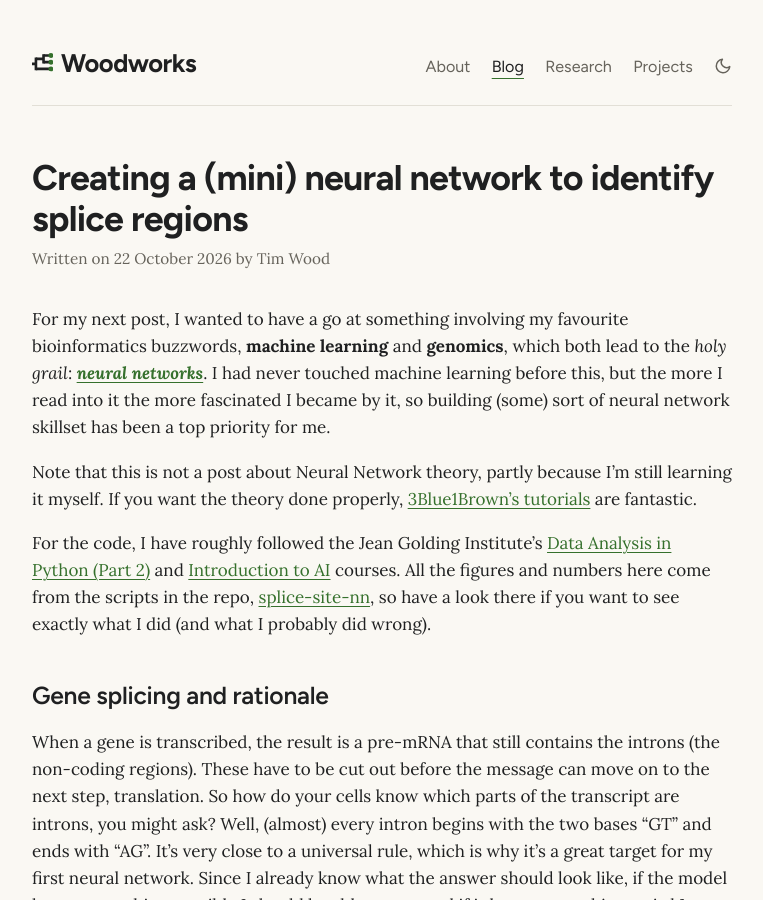
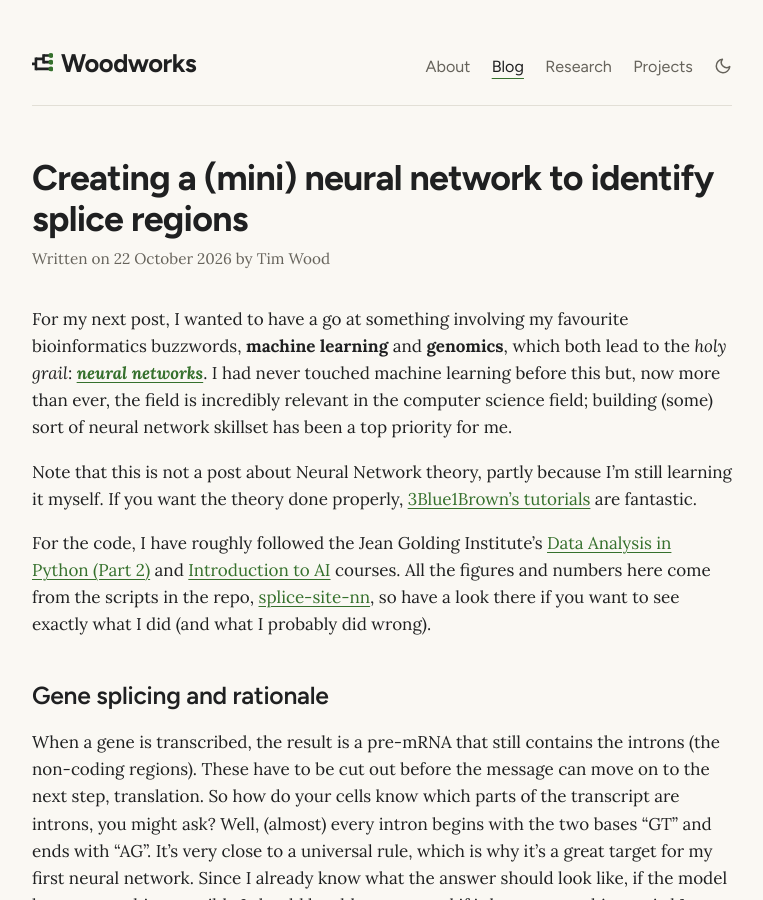
Before and after one commit to timj-wood/timj-wood.github.io, a Jekyll site: the page built from _posts/2026-10-22-splice-site-neural-network.md, in a window 1280 px wide and 900 px high. Shown: the whole window, without its empty margins (258-1021 px from the left). Built offline with Jekyll 4.4.1, drawn with Linux system fonts in a browser that asks for light colours.

Commit message:
Update 2026-10-22-splice-site-neural-network.md

```diff
--- a/_posts/2026-10-22-splice-site-neural-network.md
+++ b/_posts/2026-10-22-splice-site-neural-network.md
@@ -5,7 +5,7 @@ category: machine-learning
 tags: [neural-networks, genomics]
 ---
 
-For my next post, I wanted to have a go at something involving my favourite bioinformatics buzzwords, **machine learning** and **genomics**, which both lead to the *holy grail*: [***neural networks***](https://en.wikipedia.org/wiki/Neural_network_(machine_learning)). I had never touched machine learning before this, but the more I read into it the more fascinated I became by it, so building (some) sort of neural network skillset has been a top priority for me.
+For my next post, I wanted to have a go at something involving my favourite bioinformatics buzzwords, **machine learning** and **genomics**, which both lead to the *holy grail*: [***neural networks***](https://en.wikipedia.org/wiki/Neural_network_(machine_learning)). I had never touched machine learning before this but, now more than ever, the field is incredibly relevant in the computer science field; building (some) sort of neural network skillset has been a top priority for me.
 
 Note that this is not a post about Neural Network theory, partly because I'm still learning it myself. If you want the theory done properly, [3Blue1Brown's tutorials](https://www.3blue1brown.com/lessons/neural-networks/) are fantastic.
 
```
